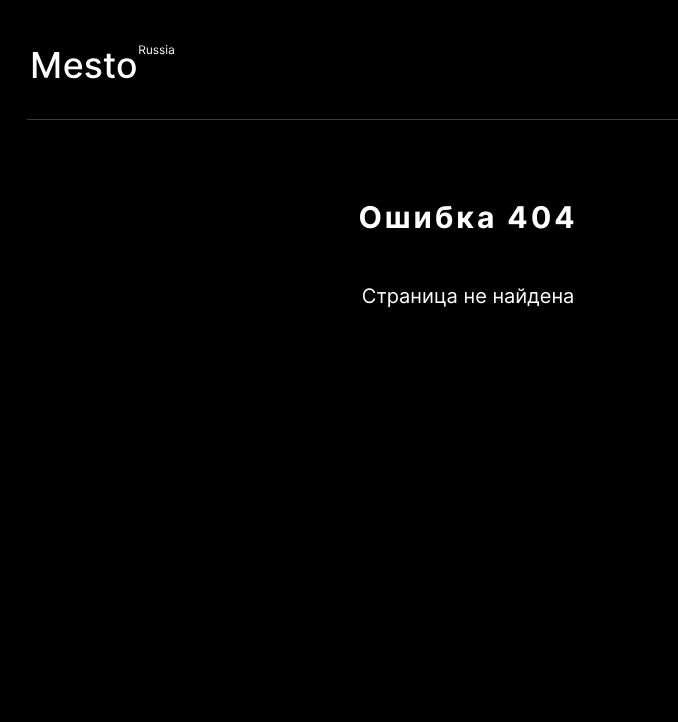
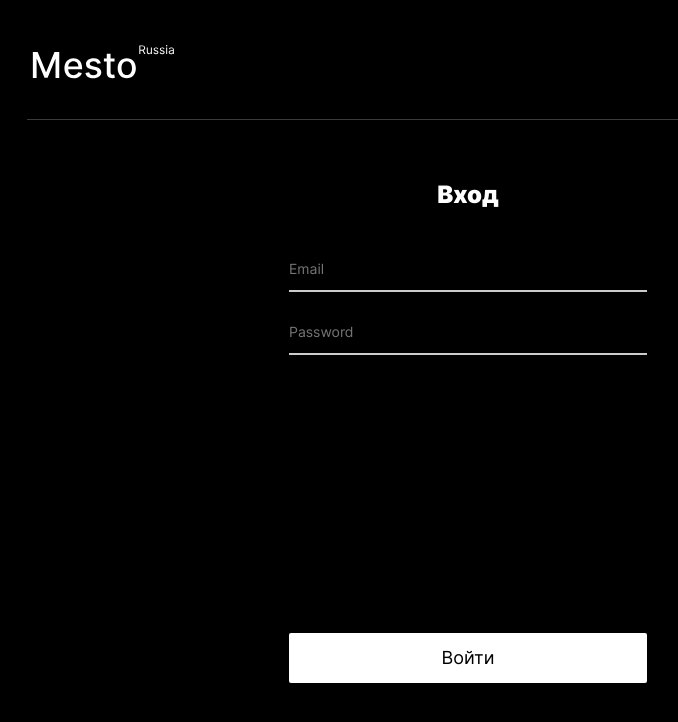
Before and after one commit to kateworks/react-mesto-auth, a React (Create React App) app: page /sign-in in a window 1280 px wide. Before the commit this address had no page. Shown: the top 722 px of the page, without its empty margins (172-850 px from the left). Built offline with nearby package versions, Linux system fonts and the light colour scheme.

Commit message:
feat: верстка компонента Login

```diff
--- /dev/null
+++ b/src/blocks/login/__button/login__button.css
@@ -0,0 +1,26 @@
+
+.login__button {
+  font-size: 18px;
+  font-weight: 400px;
+  line-height: 22px;
+  text-align: center;
+
+  width: 100%;
+  height: 50px;
+
+  background-color: #fff;
+  color: #000;
+  border: none;
+  border-radius: 2px;
+  outline: none;
+
+  transition: opacity .3s linear;
+  padding: 0;
+  margin: 0;
+  margin-top: auto;
+}
+
+.login__button:hover {
+  cursor: pointer;
+  opacity: .85;
+}
--- /dev/null
+++ b/src/blocks/login/__form/login__form.css
@@ -0,0 +1,12 @@
+
+.login__form {
+  display: flex;
+  flex-direction: column;
+  justify-content: flex-start;
+
+  box-sizing: border-box;
+  padding: 0;
+  margin: 0;
+  width: 100%;
+  height: 100%;
+}
--- /dev/null
+++ b/src/blocks/login/__heading/login__heading.css
@@ -0,0 +1,19 @@
+
+.login__heading {
+  font-size: 24px;
+  font-weight: 900;
+  line-height: 29px;
+  text-align: center;
+
+  padding: 0;
+  padding-bottom: 50px;
+  margin: 0;
+}
+
+@media screen and (max-width: 400px) {
+  .login__heading {
+    font-size: 20px;
+    line-height: 24px;
+    padding-bottom: 40px;
+  }
+}
--- /dev/null
+++ b/src/blocks/login/__item/login__item.css
@@ -0,0 +1,27 @@
+
+.login__item {
+  font-size: 14px;
+  font-weight: normal;
+  line-height: 17px;
+  color: #ccc;
+
+  text-overflow: ellipsis;
+  white-space: nowrap;
+  overflow: hidden;
+
+  box-sizing: border-box;
+  width: 100%;
+  min-height: 17px;
+  border: 0;
+  border-bottom: 2px solid #CCC;
+  background-color: #000;
+
+  padding: 0;
+  padding-bottom: 13px;
+  margin: 0;
+  margin-bottom: 30px;
+}
+
+.login__item:focus {
+  outline: 0;
+}
--- /dev/null
+++ b/src/blocks/login/login.css
@@ -0,0 +1,25 @@
+@import url(./__form/login__form.css);
+@import url(./__heading/login__heading.css);
+@import url(./__item/login__item.css);
+@import url(./__button/login__button.css);
+
+.login {
+  box-sizing: border-box;
+  width: 100%;
+  max-width: 358px;
+  height: calc(100vh - 125px);
+
+  padding: 0;
+  padding-top: 60px;
+  padding-bottom: 112px;
+  margin: 0 auto;
+}
+
+@media screen and (max-width: 400px) {
+  .login {
+    max-width: 260px;
+    height: calc(100vh - 90px);
+    padding-top: 40px;
+    padding-bottom: 77px;
+  }
+}
--- a/src/components/App.js
+++ b/src/components/App.js
@@ -1,14 +1,29 @@
-import React from 'react';
-import {Switch, Route} from 'react-router-dom';
+import React, {useState} from 'react';
+import {Switch, Route, Redirect} from 'react-router-dom';
+import ProtectedRoute from './ProtectedRoute';
+
 import HomePage from '../screens/HomePage';
+import Login from '../screens/Login';
+import Register from '../screens/Register';
 import NotFound from '../screens/NotFound';
 
 function App() {
+  const [loggedIn, setLoggedIn] = useState(false);
   return (
     <div>
       <Switch>
+        <ProtectedRoute path="/home" loggedIn={loggedIn} component={HomePage} />
+        <Route path="/sign-in">
+          <Login />
+        </Route>
+        <Route path="/sign-up">
+          <Register />
+        </Route>
         <Route exact path="/">
-          <HomePage />
+          {loggedIn ? <Redirect to="/home" /> : <Redirect to="/sign-in" />}
+        </Route>
+        <Route path="/react-mesto-auth">
+          {loggedIn ? <Redirect to="/home" /> : <Redirect to="/sign-in" />}
         </Route>
         <Route path="*">
           <NotFound />
--- a/src/components/ProtectedRoute.js
+++ b/src/components/ProtectedRoute.js
@@ -0,0 +1,13 @@
+import React from 'react';
+import { Route, Redirect } from "react-router-dom";
+
+const ProtectedRoute = ({ component: Component, ...props  }) => {
+  return (
+    <Route>
+      {
+        () => props.loggedIn ? <Component {...props} /> : <Redirect to="./sign-in" />
+      }
+    </Route>
+)}
+
+export default ProtectedRoute;
--- a/src/index.css
+++ b/src/index.css
@@ -11,3 +11,4 @@
 @import url(./blocks/footer/footer.css);
 @import url(./blocks/loader/loader.css);
 @import url(./blocks/not-found/not-found.css);
+@import url(./blocks/login/login.css);
--- a/src/screens/Login.js
+++ b/src/screens/Login.js
@@ -0,0 +1,41 @@
+import React from 'react';
+import Header from '../components/Header';
+
+function Login() {
+  return(
+    <div className="page">
+      <Header />
+      <section className="login">
+        <form name="form-login" className="login__form">
+          <h3 className="login__heading">Вход</h3>
+
+          <label>
+            <input type="email"
+              id="email" name="email"
+              className="login__item"
+              maxLength="40" minLength="2"
+              placeholder="Email" required
+            />
+          </label>
+
+          <label>
+            <input type="password"
+              id="password" name="password"
+              className="login__item"
+              maxLength="20" minLength="6"
+              placeholder="Password" required
+            />
+          </label>
+
+          <button
+            type="submit" value="Войти"
+            className="login__button">
+              Войти
+          </button>
+        </form>
+      </section>
+    </div>
+  );
+}
+
+export default Login;
```
Also changed, not shown: src/components/PopupWithForm.js (line endings or trailing spaces), 2 other files (tests, documents, lock files or other folders).
